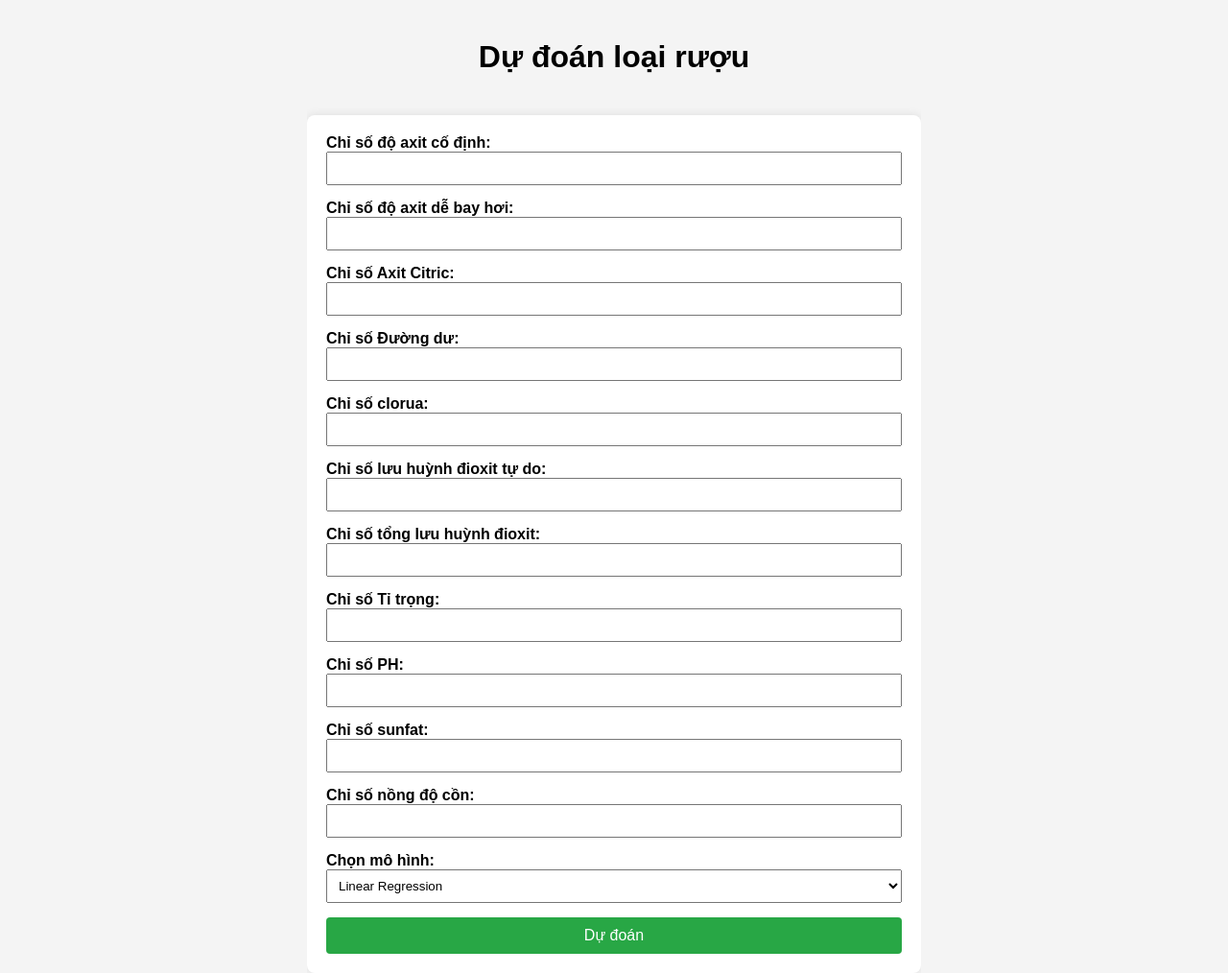
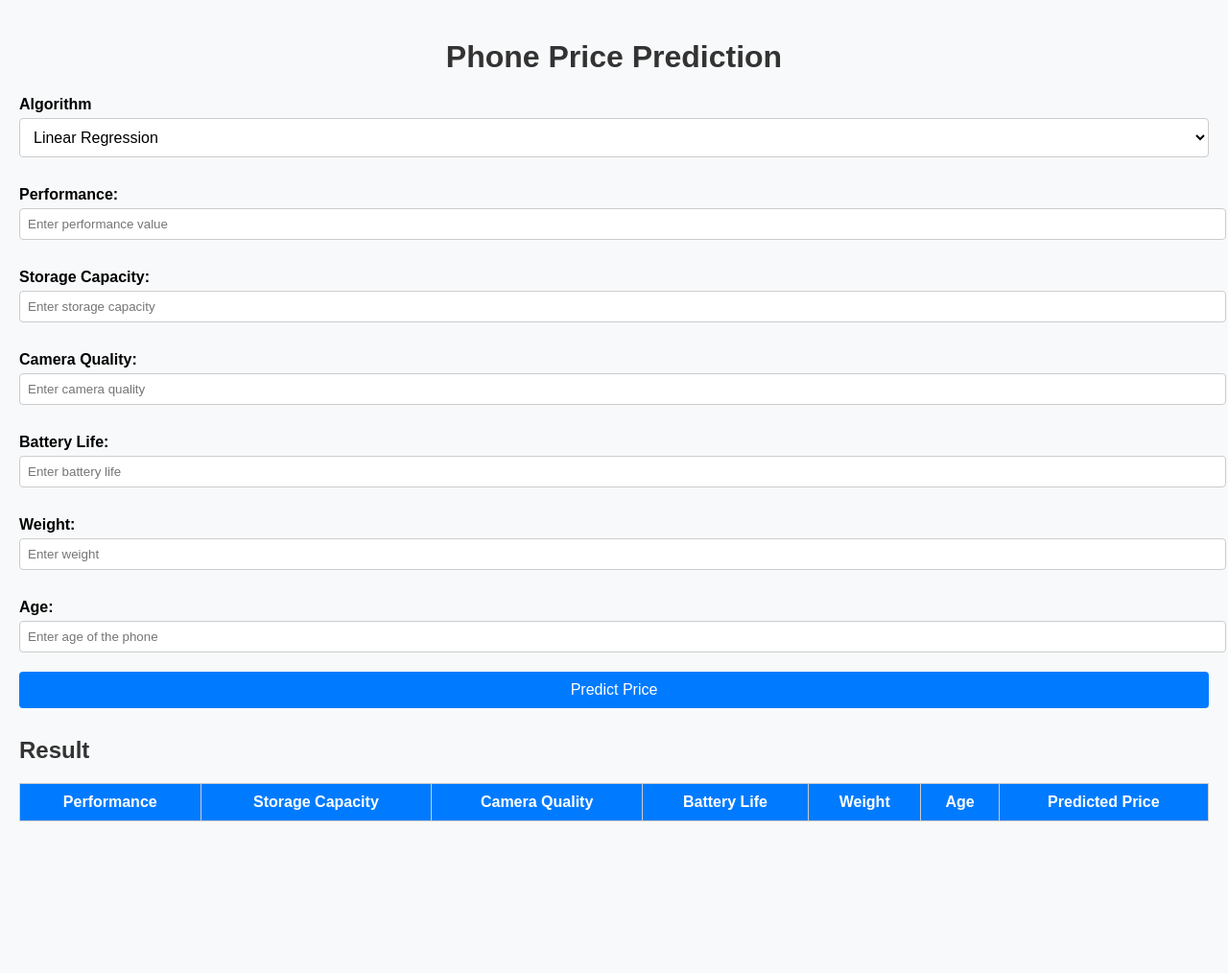
Before and after one commit to NguyenHungThinh204/ML, a Flask app: template templates/index.html in a window 1280 px wide. Shown: the whole page at 96% size. After the commit the page ends 856 px from the top, so only its background shows below. Run offline with Flask 3, Linux system fonts and the light colour scheme; the template is opened without the code that fills it, so the values that code supplies are empty; parts of the project's set-up code (start-up, migrations or seed data) failed here and were passed over; some libraries are stand-ins or nearby versions.

Commit message:
Update index.html

```diff
--- a/templates/index.html
+++ b/templates/index.html
@@ -1,171 +1,227 @@
 <!DOCTYPE html>
 <html lang="en">
-
 <head>
     <meta charset="UTF-8">
     <meta name="viewport" content="width=device-width, initial-scale=1.0">
-    <title>Dự đoán loại rượu</title>
+    <title>Phone Price Prediction</title>
+    <script src="https://cdn.jsdelivr.net/npm/sweetalert2@11"></script>
     <style>
         body {
             font-family: Arial, sans-serif;
-            background-color: #f4f4f4;
+            background-color: #f8f9fa;
             margin: 0;
-            padding: 0;
+            padding: 20px;
         }
-
-        .container {
-            width: 50%;
-            margin: auto;
-            overflow: hidden;
-        }
-
         h1 {
             text-align: center;
-            padding: 20px 0;
+            color: #333;
         }
-
-        form {
-            background: #fff;
-            padding: 20px;
-            border-radius: 8px;
-            box-shadow: 0 0 10px rgba(0, 0, 0, 0.1);
-        }
-
-        .form-group {
-            margin-bottom: 15px;
-        }
-
-        .form-group label {
+        label {
             display: block;
+            margin: 10px 0 5px;
             font-weight: bold;
         }
-
-        .form-group input {
+        input[type="text"] {
             width: 100%;
             padding: 8px;
-            box-sizing: border-box;
+            margin-bottom: 20px;
+            border: 1px solid #ccc;
+            border-radius: 4px;
         }
-
-        .form-group select {
+        button {
             width: 100%;
-            padding: 8px;
-        }
-
-        .btn {
-            display: block;
-            width: 100%;
-            background-color: #28a745;
+            padding: 10px;
+            background-color: #007bff;
             color: white;
-            padding: 10px;
             border: none;
             border-radius: 4px;
             cursor: pointer;
             font-size: 16px;
         }
-
-        .btn:hover {
-            background-color: #218838;
+        button:hover {
+            background-color: #0056b3;
+        }
+        h2 {
+            margin-top: 30px;
+            color: #333;
+        }
+        table {
+            width: 100%;
+            border-collapse: collapse;
+            margin-top: 20px;
+        }
+        th, td {
+            border: 1px solid #ccc;
+            padding: 10px;
+            text-align: center;
+        }
+        th {
+            background-color: #007bff;
+            color: white;
+        }
+        tr:nth-child(even) {
+            background-color: #f2f2f2;
         }
 
-        .result {
+        select {
+            width: 100%;
+            padding: 10px;
+            border: 1px solid #ccc;
+            border-radius: 4px;
+            font-size: 16px;
+            background-color: #fff;
+            margin-bottom: 20px;
+            cursor: pointer;
+        }
+
+        select:focus {
+            border-color: #007bff;
+            outline: none;
+            box-shadow: 0 0 5px rgba(0, 123, 255, 0.5);
+        }
+
+        .label-contain {
             margin-top: 20px;
-            font-size: 18px;
-            text-align: center;
+            font-size: 16px;
+            font-weight: bold;
         }
     </style>
 </head>
+<body>
+    <h1>Phone Price Prediction</h1>
 
-<body>
-    <div class="container">
-        <h1>Dự đoán loại rượu</h1>
-        <form id="prediction-form">
-            <div class="form-group">
-                <label for="feature1">Chỉ số độ axit cố định:</label>
-                <input type="number" step="any" name="fixedAcidity" required>
-            </div>
-            <div class="form-group">
-                <label for="feature2">Chỉ số độ axit dễ bay hơi:</label>
-                <input type="number" step="any" name="volatileAcidity" required>
-            </div>
-            <div class="form-group">
-                <label for="feature1">Chỉ số Axit Citric:</label>
-                <input type="number" step="any" name="citricAcid" required>
-            </div>
-            <div class="form-group">
-                <label for="feature2">Chỉ số Đường dư:</label>
-                <input type="number" step="any" name="residualSugar" required>
-            </div>
-            <div class="form-group">
-                <label for="feature1">Chỉ số clorua:</label>
-                <input type="number" step="any" name="chlorides" required>
-            </div>
-            <div class="form-group">
-                <label for="feature1">Chỉ số lưu huỳnh đioxit tự do:</label>
-                <input type="number" step="any" name="freeSulfurDioxide" required>
-            </div>
-            <div class="form-group">
-                <label for="feature2">Chỉ số tổng lưu huỳnh đioxit:</label>
-                <input type="number" step="any" name="totalSulfurDioxide" required>
-            </div>
-            <div class="form-group">
-                <label for="feature1">Chỉ số Tỉ trọng:</label>
-                <input type="number" step="any" name="density" required>
-            </div>
-            <div class="form-group">
-                <label for="feature2">Chỉ số PH:</label>
-                <input type="number" step="any" name="pH" required>
-            </div>
-            <div class="form-group">
-                <label for="feature1">Chỉ số sunfat:</label>
-                <input type="number" step="any" name="sulphates" required>
-            </div>
-            <div class="form-group">
-                <label for="feature2">Chỉ số nồng độ cồn:</label>
-                <input type="number" step="any" name="alcohol" required>
-            </div>
-            <div class="form-group">
-                <label for="model">Chọn mô hình:</label>
-                <select name="model">
-                    <option value="Linear Regression">Linear Regression</option>
-                    <option value="Lasso">Lasso Regression</option>
-                    <option value="Neuron Network">Neural Network</option>
-                </select>
-            </div>
+    <div class="label-contain">
+        <label for="algorithm">Algorithm</label>
+    </div>
+    <select id="algorithm">
+        <option value="linear">Linear Regression</option>
+        <option value="ridge">Ridge Regression</option>
+        <option value="nn">Neural Network</option>
+        <option value="stacking">Stacking</option>
+    </select>
 
-            <button type="submit" class="btn">Dự đoán</button>
-        </form>
-        <div id="prediction-result"></div>
-        <div id="error-message"></div>
-    </div>
+    <label for="performance">Performance:</label>
+    <input type="text" id="performance" placeholder="Enter performance value">
+
+    <label for="storage_capacity">Storage Capacity:</label>
+    <input type="text" id="storage_capacity" placeholder="Enter storage capacity">
+
+    <label for="camera_quality">Camera Quality:</label>
+    <input type="text" id="camera_quality" placeholder="Enter camera quality">
+
+    <label for="battery_life">Battery Life:</label>
+    <input type="text" id="battery_life" placeholder="Enter battery life">
+
+    <label for="weight">Weight:</label>
+    <input type="text" id="weight" placeholder="Enter weight">
+
+    <label for="age">Age:</label>
+    <input type="text" id="age" placeholder="Enter age of the phone">
+
+    <button id="predict-btn">Predict Price</button>
+
+    <h2>Result</h2>
+    <table id="result-table" border="1">
+        <tr>
+            <th>Performance</th>
+            <th>Storage Capacity</th>
+            <th>Camera Quality</th>
+            <th>Battery Life</th>
+            <th>Weight</th>
+            <th>Age</th>
+            <th>Predicted Price</th>
+        </tr>
+    </table>
+
     <script>
-        document.getElementById('prediction-form').addEventListener('submit', function (event) {
-            event.preventDefault(); // Ngăn chặn tải lại trang
+        document.getElementById('predict-btn').addEventListener('click', function () {
+            const performance = document.getElementById('performance').value;
+            const storageCapacity = document.getElementById('storage_capacity').value;
+            const cameraQuality = document.getElementById('camera_quality').value;
+            const batteryLife = document.getElementById('battery_life').value;
+            const weight = document.getElementById('weight').value;
+            const age = document.getElementById('age').value;
+            const algorithm = document.getElementById('algorithm').value;
 
-            const formData = new FormData(this);
-            const data = Object.fromEntries(formData.entries());
+            const data = {
+                performance: parseFloat(performance),
+                storage_capacity: parseFloat(storageCapacity),
+                camera_quality: parseFloat(cameraQuality),
+                battery_life: parseFloat(batteryLife),
+                weight: parseFloat(weight),
+                age: parseInt(age, 10),
+                algorithm: algorithm  // Gửi thuật toán được chọn
+            };
 
-            fetch('/predict', {
+            // Kiểm tra dữ liệu đầu vào
+            if (isNaN(data.performance) || isNaN(data.storage_capacity) || isNaN(data.camera_quality) ||
+                isNaN(data.battery_life) || isNaN(data.weight) || isNaN(data.age)) {
+                Swal.fire({
+                    title: 'Input Error!',
+                    text: 'Please fill in all fields with valid numbers.',
+                    icon: 'error',
+                    confirmButtonText: 'OK'
+                });
+                return;
+            }
+
+            // Hiện thông báo loading
+            Swal.fire({
+                title: 'Loading...',
+                text: 'Please wait while we process your request.',
+                onBeforeOpen: () => {
+                    Swal.showLoading();
+                }
+            });
+
+            fetch('/predict', {  // Sử dụng endpoint `/predict`
                 method: 'POST',
                 headers: {
                     'Content-Type': 'application/json',
                 },
-                body: JSON.stringify(data)
+                body: JSON.stringify(data),
             })
-                .then(response => response.json())
-                .then(data => {
-                    if (data.error) {
-                        document.getElementById('error-message').innerText = data.error;
-                        document.getElementById('prediction-result').innerText = '';
-                    } else {
-                        document.getElementById('prediction-result').innerText = `Dự đoán Chất lượng rượu: ${data.prediction}`;
-                        document.getElementById('error-message').innerText = '';
-                    }
-                })
-                .catch(error => {
-                    document.getElementById('error-message').innerText = 'Đã xảy ra lỗi: ' + error;
+            .then(response => {
+                if (!response.ok) {
+                    throw new Error('Network response was not ok');
+                }
+                return response.json();
+            })
+            .then(result => {
+                const predictedPrice = result['prediction'][0];  // Nhận kết quả dự đoán
+                const roundedPrice = predictedPrice.toFixed(2);
+
+                const resultTable = document.getElementById('result-table');
+                resultTable.innerHTML += `
+                    <tr>
+                        <td>${performance}</td>
+                        <td>${storageCapacity}</td>
+                        <td>${cameraQuality}</td>
+                        <td>${batteryLife}</td>
+                        <td>${weight}</td>
+                        <td>${age}</td>
+                        <td>${roundedPrice} $</td>
+                    </tr>
+                `;
+
+                // Thông báo thành công
+                Swal.fire({
+                    title: 'Success!',
+                    text: 'Your prediction was successful.',
+                    icon: 'success',
+                    confirmButtonText: 'OK'
                 });
+            })
+            .catch(error => {
+                // Thông báo khi thất bại
+                Swal.fire({
+                    title: 'Failed!',
+                    text: 'An error occurred during the prediction.',
+                    icon: 'error',
+                    confirmButtonText: 'OK'
+                });
+            });
         });
     </script>
 </body>
-
 </html>
```
